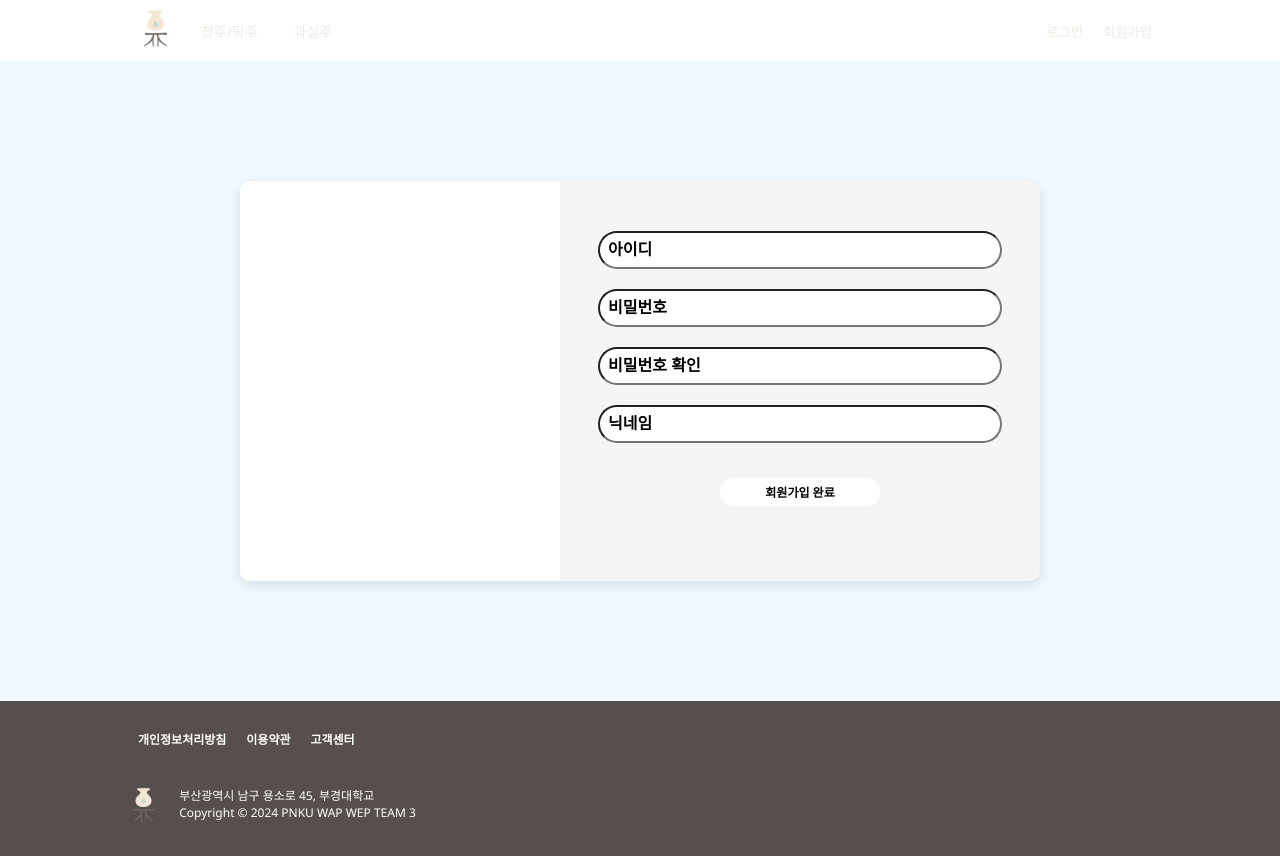
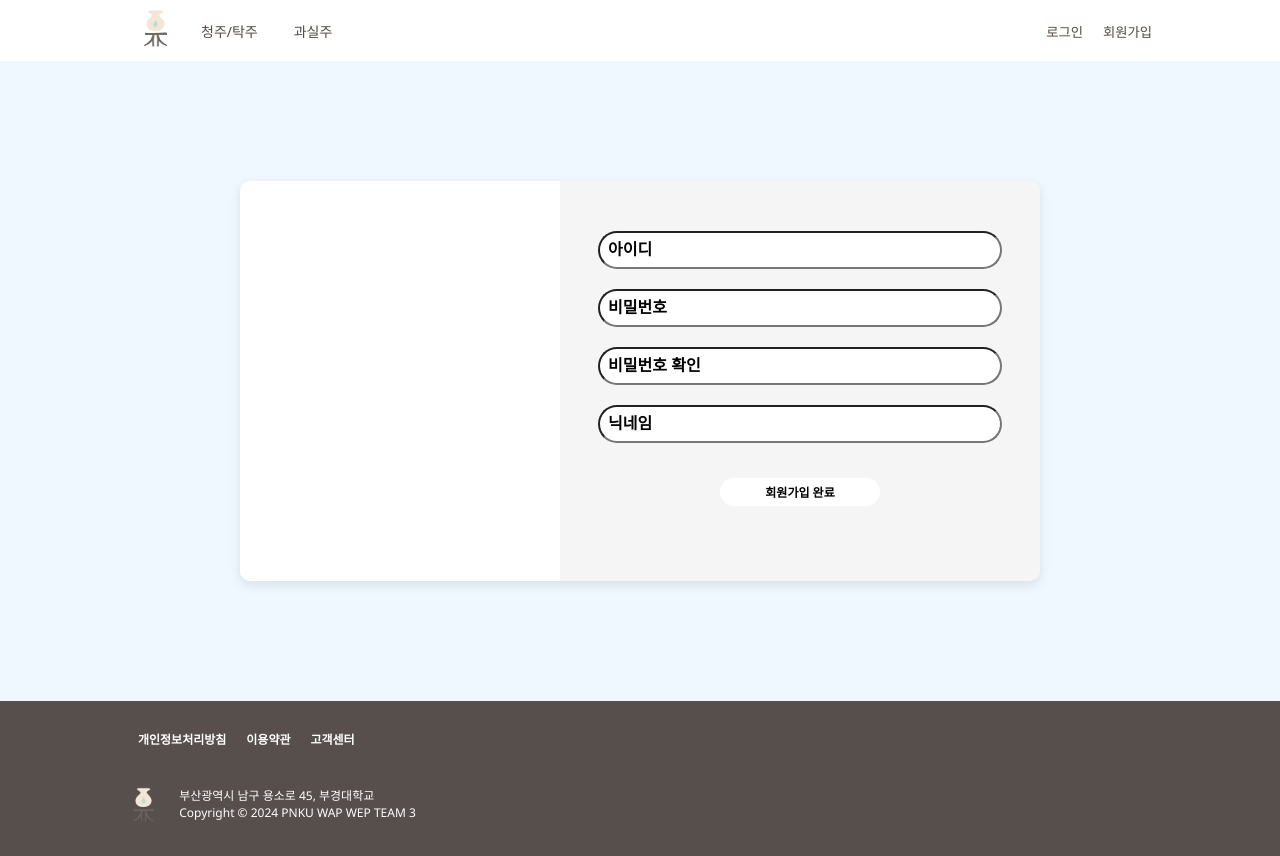
Before and after one commit to pknu-wap/2024_2_WEB3, a React (Create React App) app in the folder client/: page /signUp in a window 1280 px wide. Built offline with nearby package versions, Linux system fonts and the light colour scheme.

Commit message:
Header css 수정

```diff
--- a/client/src/components/signUp/SignUpContent.js
+++ b/client/src/components/signUp/SignUpContent.js
@@ -1,5 +1,6 @@
 import React, { useState } from "react";
 import "./SignUpContent.css";
+import Header from "../common/Header";
 
 const SignUpContent = () => {
   const [id, setId] = useState("");
@@ -55,6 +56,7 @@ const SignUpContent = () => {
 
   return (
     <div className="signup-background">
+      <Header textColor="#574f4b" />
       <div className="signup-container">
         <div className="signup-left"></div>
         <div className="signup-right">
```
